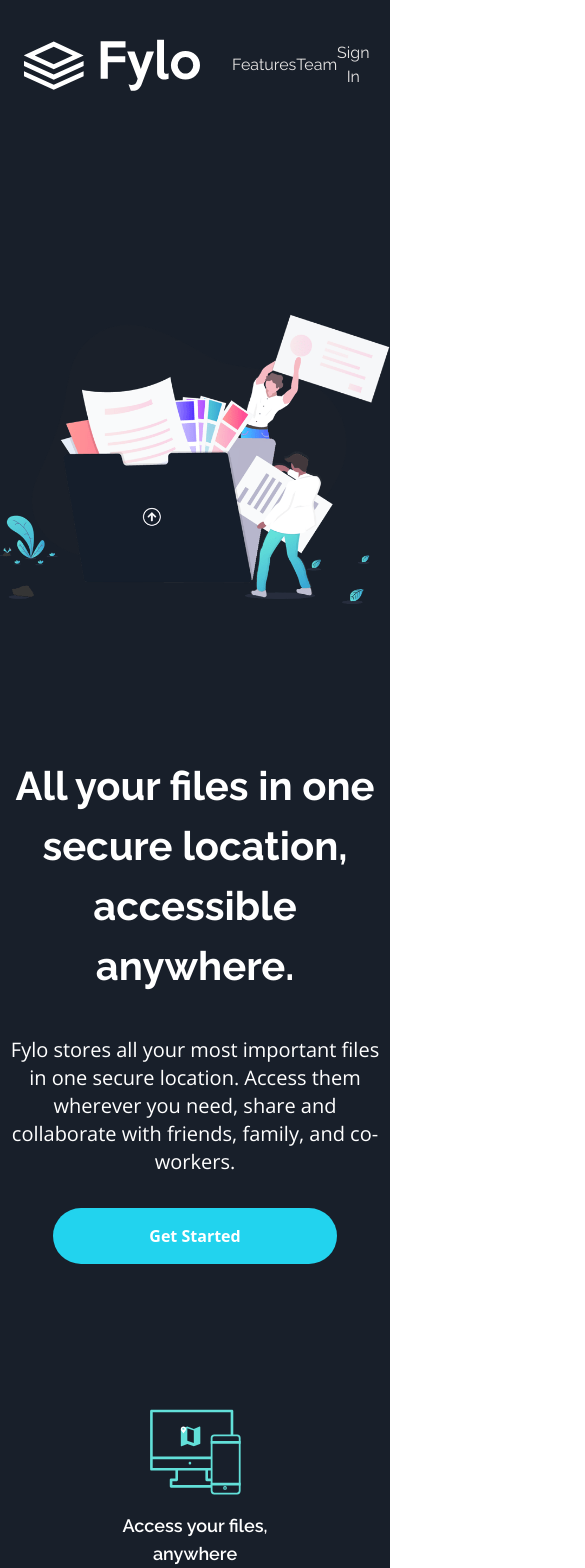
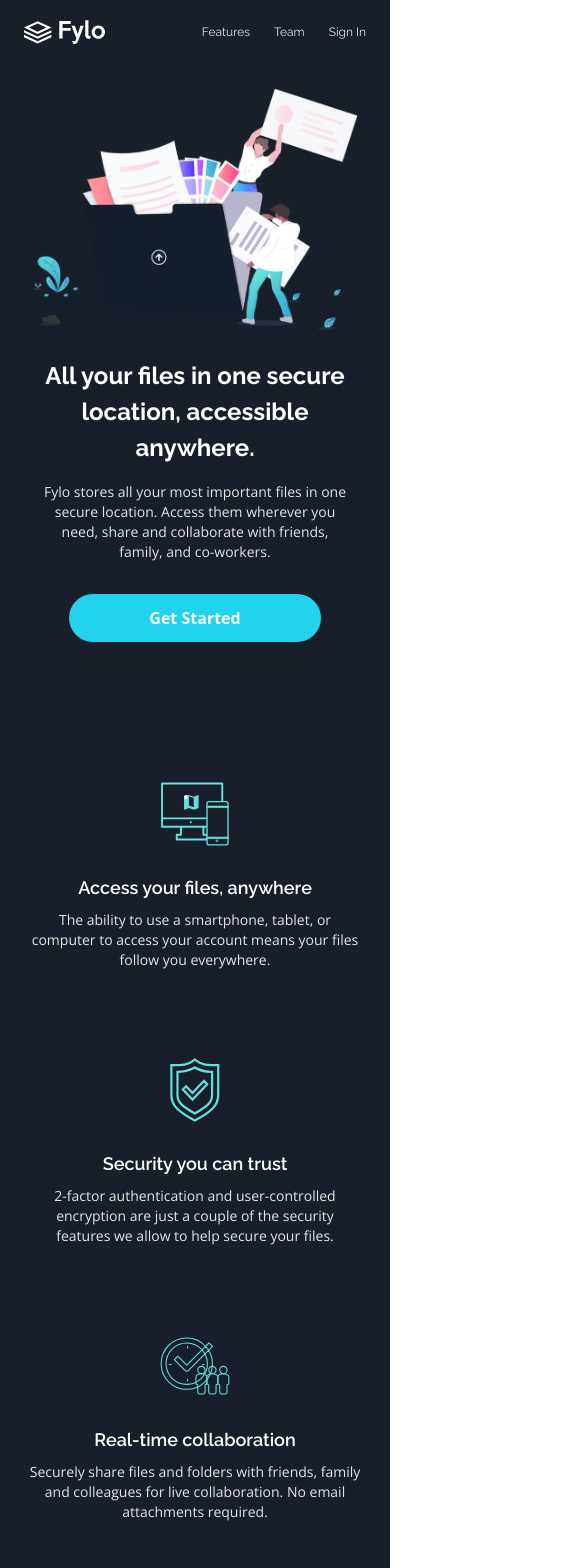
Before and after one commit to mjclaypool/Fylo-Landing-Page, a React (Vite) app: page / in a window 390 px wide. Shown: the top 1568 px of the page, 585 px wide, since content can reach past the window. Built offline with nearby package versions, Linux system fonts and the light colour scheme.

Commit message:
Implement mobile-first styling

```diff
--- a/src/components/Features.jsx
+++ b/src/components/Features.jsx
@@ -36,11 +36,11 @@ export default function Features() {
   ]
 
   return (
-    <div className="flex flex-wrap justify-center lg:px-40">
+    <div className="flex flex-wrap justify-center">
       {featuresList.map(feature => (
-        <div key={feature.id} className="flex flex-col w-[356px] items-center text-center text-white py-12 mx-20">
-          <img src={feature.image} alt={feature.alt} className="h-[88px] w-[91px] object-contain mb-2" />
-          <h3 className="font-raleway font-semibold text-lg my-2">{feature.title}</h3>
+        <div key={feature.id} className="flex flex-col w-[356px] items-center text-center text-white py-11 mx-7 lg:mx-20">
+          <img src={feature.image} alt={feature.alt} className="h-[64px] w-[70px] lg:h-[88px] lg:w-[91px] object-contain mb-2" />
+          <h3 className="font-raleway font-semibold text-lg mt-5 mb-2 lg:my-2">{feature.title}</h3>
           <p className="font-open-sans text-sm text-stone-200">{feature.details}</p>
         </div>
       ))}
--- a/src/components/Footer.jsx
+++ b/src/components/Footer.jsx
@@ -7,14 +7,14 @@ export default function Footer() {
   const navLinks = ["About Us", "Jobs", "Press", "Blog", "Contact Us", "Terms", "Privacy"];
 
   return (
-    <footer className="flex flex-col gap-12 justify-center bg-dark-blue-foot text-stone-300 h-[440px] px-6 lg:px-28">
-      <img src={logo} alt="Fylo company logo" className="self-start h-8 object-contain" />
-      <div className="flex justify-between">
-        <div className="flex gap-6 pr-6">
+    <footer className="flex flex-col gap-10 lg:gap-12 justify-center bg-dark-blue-foot text-stone-300 lg:h-[440px] px-8 lg:px-28">
+      <img src={logo} alt="Fylo company logo" className="self-start h-12 lg:h-8 mx-2 lg:mx-0 mt-60 lg:mt-0 object-contain" />
+      <div className="flex flex-col lg:flex-row lg:justify-between">
+        <div className="flex gap-6 lg:pr-6 mb-3">
           <img src={locIcon} alt="Location Icon" className="h-[18px] object-contain mt-2" />
           <p className="max-w-[320px]">Lorem ipsum dolor sit amet, consectetur adipiscing elit, sed do eiusmod tempor incididunt ut labore et dolore magna aliqua</p>
         </div>
-        <div className="flex flex-col gap-3 px-6">
+        <div className="flex flex-col gap-4 lg:gap-3 lg:px-6">
           <div className="flex items-center gap-6">
             <img src={phoneIcon} alt="Phone Icon" className="h-[18px] object-contain mt-1" />
             <p>+1-543-123-4567</p>
@@ -24,15 +24,18 @@ export default function Footer() {
             <p>example@fylo.com</p>
           </div>
         </div>
-        <nav className="flex flex-col flex-wrap h-[150px] gap-2 mr-24">
+        <nav className="flex flex-col lg:flex-wrap lg:h-[150px] gap-3 lg:gap-2 my-20 lg:my-0 lg:mr-24">
           {navLinks.map(elem => (
-            <p key={elem} className="cursor-pointer mx-8 hover:text-white">{elem}</p>
+            <div key={elem}>
+              <p className="cursor-pointer lg:mx-8 hover:text-white">{elem}</p>
+              {elem == "Blog" && <div className="lg:hidden h-10" />}
+            </div>
           ))}
         </nav>
-        <div className="flex gap-3 pl-6">
-          <div className="w-8 h-8 rounded-full border-2 border-white"></div>
-          <div className="w-8 h-8 rounded-full border-2 border-white"></div>
-          <div className="w-8 h-8 rounded-full border-2 border-white"></div>
+        <div className="flex gap-3 justify-center lg:justify-start pb-12 lg:pb-0 lg:pl-6">
+          <div className="w-7 h-7 lg:w-8 lg:h-8 rounded-full border-2 border-white"></div>
+          <div className="w-7 h-7 lg:w-8 lg:h-8 rounded-full border-2 border-white"></div>
+          <div className="w-7 h-7 lg:w-8 lg:h-8 rounded-full border-2 border-white"></div>
         </div>
       </div>
     </footer>
--- a/src/components/Header.jsx
+++ b/src/components/Header.jsx
@@ -2,9 +2,9 @@ import logo from "../../images/logo.svg";
 
 export default function Header() {
   return (
-    <header className="flex justify-between h-[130px] gap-8 items-center px-6 lg:px-20">
-      <img src={logo} alt="Fylo company logo" className="h-[52px] object-contain" />
-      <nav className="flex w-[276px] justify-between font-raleway text-base text-stone-200">
+    <header className="flex justify-between h-16 lg:h-[190px] gap-8 items-center px-6 lg:px-20 mb-6 lg:mb-0">
+      <img src={logo} alt="Fylo company logo" className="h-[24px] lg:h-[52px] object-contain" />
+      <nav className="flex gap-6 lg:gap-14 justify-between font-raleway text-xs lg:text-base text-stone-200">
         <button className="hover:text-white hover:underline hover:font-semibold" type="button">Features</button>
         <button className="hover:text-white hover:underline hover:font-semibold" type="button">Team</button>
         <button className="hover:text-white hover:underline hover:font-semibold" type="button">Sign In</button>
--- a/src/components/Hero.jsx
+++ b/src/components/Hero.jsx
@@ -2,11 +2,11 @@ import heroImg from "../../images/illustration-intro.png";
 
 export default function Hero() {
   return (
-    <div className="flex flex-col text-white items-center text-center mt-16 mb-24">
-      <img src={heroImg} alt="Introduction illustration" className="h-[530px] object-contain mb-8" />
-      <h1 className="font-raleway font-bold text-[40px] max-w-[700px]">All your files in one secure location, accessible anywhere.</h1>
-      <p className="font-open-sans text-xl max-w-[620px] mt-10 mb-8">Fylo stores all your most important files in one secure location. Access them wherever you need, share and collaborate with friends, family, and co-workers.</p>
-      <button className="bg-cyan-400 px-24 py-4 rounded-full font-semibold hover:bg-cyan-accent" type="button">Get Started</button>
+    <div className="flex flex-col text-white items-center text-center lg:mt-0 mb-24 lg:mb-32 px-8">
+      <img src={heroImg} alt="Introduction illustration" className="w-[714px] object-contain mb-7" />
+      <h1 className="font-raleway font-bold text-2xl leading-normal lg:text-[40px] lg:max-w-[700px]">All your files in one secure location, accessible anywhere.</h1>
+      <p className="font-open-sans text-sm text-stone-200 lg:text-xl lg:max-w-[620px] mt-4 lg:mt-10 mb-8 px-2">Fylo stores all your most important files in one secure location. Access them wherever you need, share and collaborate with friends, family, and co-workers.</p>
+      <button className="bg-cyan-400 px-20 lg:px-24 py-3 lg:py-4 rounded-full font-semibold hover:bg-cyan-accent" type="button">Get Started</button>
     </div>
   )
 }
--- a/src/components/LearnMore.jsx
+++ b/src/components/LearnMore.jsx
@@ -3,14 +3,14 @@ import arrowIcon from "../../images/icon-arrow.svg";
 
 export default function LearnMore() {
   return (
-    <div className="flex gap-16 items-center my-16 px-24">
-      <img src={learnImg} alt="Stay productive and learn more illustration" className="h-[465px] object-contain" />
+    <div className="flex flex-col lg:flex-row gap-9 lg:gap-16 items-center my-28 lg:my-24 px-7 lg:px-24">
+      <img src={learnImg} alt="Stay productive and learn more illustration" className="object-contain" />
       <div>
-        <h2 className="font-raleway font-bold text-[40px] text-white max-w-[350px] leading-tight">Stay productive, wherever you are</h2>
-        <p className="font-open-sans text-stone-200 my-4">Never let location be an issue when accessing your files. Fylo has you covered for all of your file storage needs.</p>
-        <p className="font-open-sans text-stone-200 my-4">Securely share files and folders with friends, family and colleagues for live collaboration. No email attachments required.</p>
+        <h2 className="font-raleway font-bold text-lg lg:text-[40px] text-white lg:max-w-[350px] leading-tight lg:mt-14">Stay productive, wherever you are</h2>
+        <p className="font-open-sans text-sm lg:text-base text-stone-200 my-4 lg:mt-5">Never let location be an issue when accessing your files. Fylo has you covered for all of your file storage needs.</p>
+        <p className="font-open-sans text-sm lg:text-base text-stone-200 my-4 lg:mb-5">Securely share files and folders with friends, family and colleagues for live collaboration. No email attachments required.</p>
         <button className="flex items-center gap-1 border-b-2 border-b-cyan-accent hover:border-b-white">
-          <p className="font-open-sans text-cyan-accent hover:text-white">See how Fylo works</p>
+          <p className="font-open-sans text-xs lg:text-base py-1 text-cyan-accent hover:text-white">See how Fylo works</p>
           <img src={arrowIcon} alt="Arrow icon" className="h-[16px] object-contain" />
         </button>
       </div>
--- a/src/components/Testimonials.jsx
+++ b/src/components/Testimonials.jsx
@@ -28,14 +28,14 @@ export default function Testimonials() {
   ]
 
   return (
-    <div className="flex justify-center gap-10 my-32 px-24">
+    <div className="flex flex-col items-center lg:flex-row justify-center gap-6 lg:gap-10 my-44 px-12 lg:px-24">
       {testimonialsList.map(card => (
-        <div key={card.id} className="max-w-[362px] bg-dark-blue-test font-open-sans text-stone-200 pt-10 px-8">
-          <p className="text-sm">{card.quote}</p>
+        <div key={card.id} className="max-w-[362px] bg-dark-blue-test font-open-sans text-stone-200 pt-6 lg:pt-10 px-6 lg:px-8">
+          <p className="text-[10px] lg:text-sm">{card.quote}</p>
           <div className="flex gap-2 items-center py-6">
             <img src={card.image} alt="Profile picture" className="h-6 w-6 object-contain rounded-full" />
             <div>
-              <h4 className="text-[11px] text-white font-semibold tracking-wider">{card.name}</h4>
+              <h4 className="text-[10px] text-white font-semibold tracking-wider">{card.name}</h4>
               <h5 className="text-[8px] tracking-wider">{card.tagLine}</h5>
             </div>
           </div>
```
